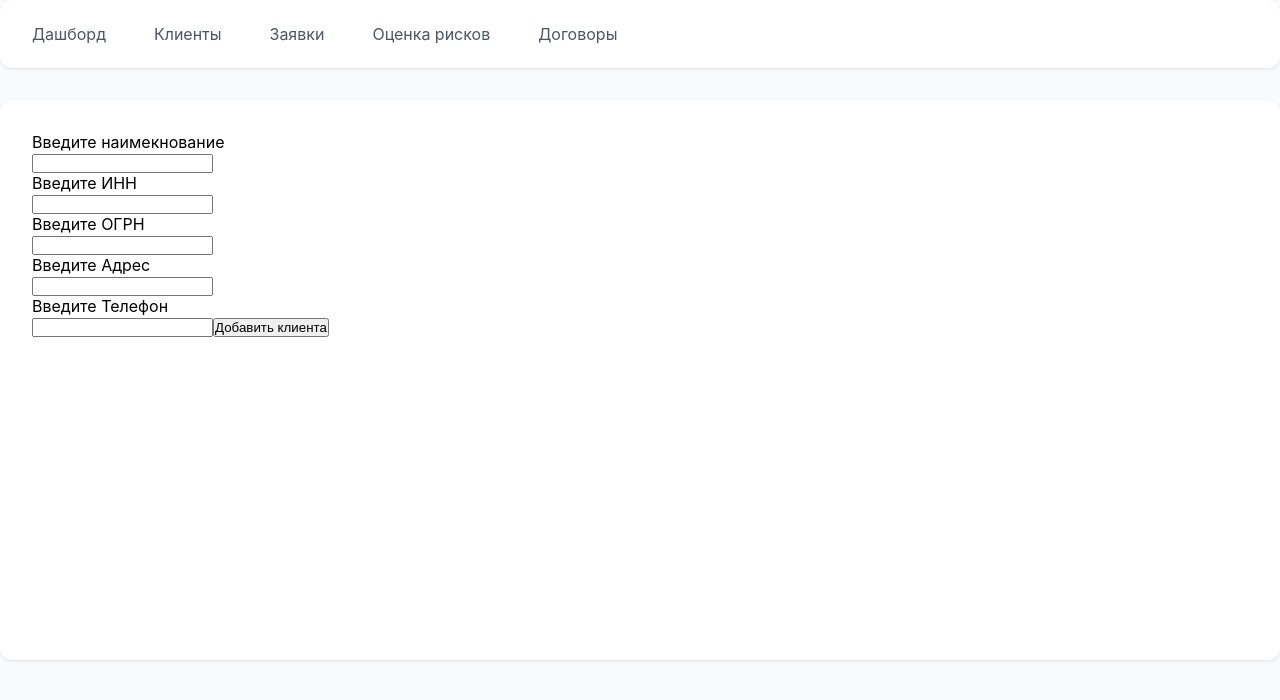
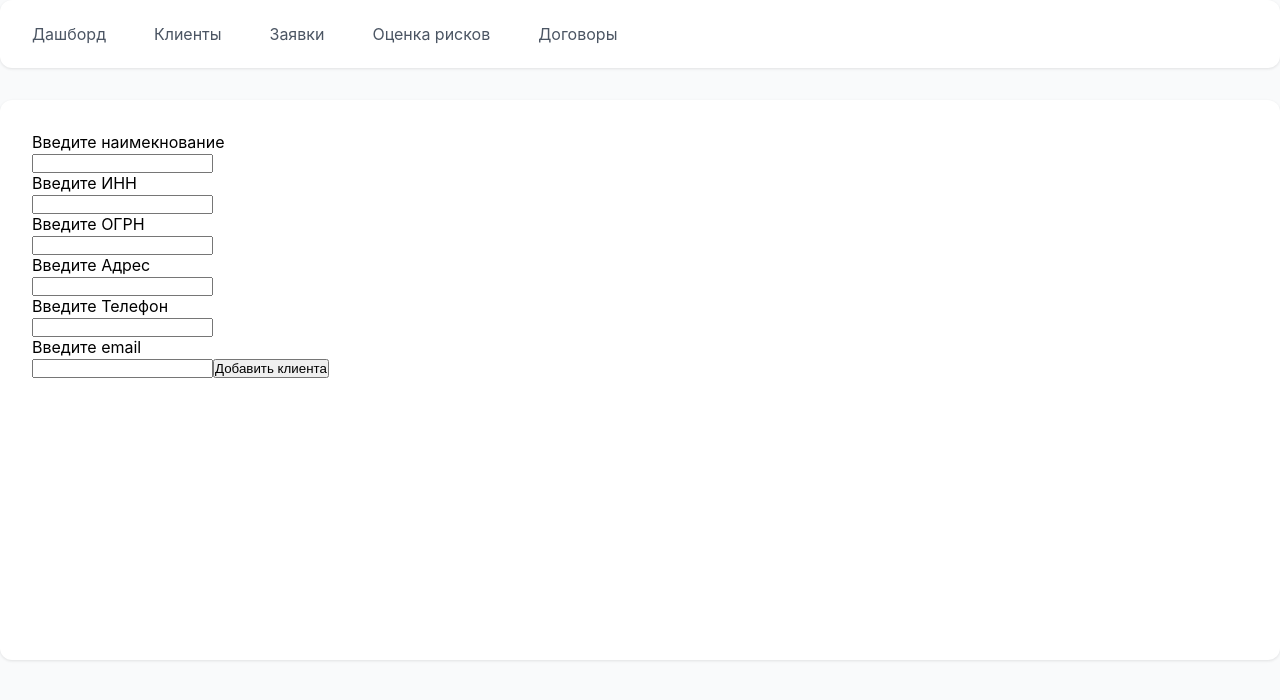
Before and after one commit to koneryk/RKIS_IS, a Vue app in the folder IS/client/: page /clients/new in a window 1280 px wide. Shown: the top 700 px of the page. Built offline with nearby package versions, Linux system fonts and the light colour scheme; sample sign-in values are in the browser's storage.

Commit message:
validation process

```diff
--- a/IS/client/dev-dist/sw.js
+++ b/IS/client/dev-dist/sw.js
@@ -82,7 +82,7 @@ define(['./workbox-6fc00345'], (function (workbox) { 'use strict';
     "revision": "3ca0b8505b4bec776b69afdba2768812"
   }, {
     "url": "index.html",
-    "revision": "0.c0phjquggek"
+    "revision": "0.6sm1ed7iej"
   }], {});
   workbox.cleanupOutdatedCaches();
   workbox.registerRoute(new workbox.NavigationRoute(workbox.createHandlerBoundToURL("index.html"), {
--- a/IS/client/src/views/ClientsADD.vue
+++ b/IS/client/src/views/ClientsADD.vue
@@ -2,15 +2,17 @@
     <div>
         <div>
             <p>Введите наимекнование</p>
-            <input type="text" name="NAME" id="NAME_cl">
+            <input type="text" name="NAME" id="NAME_cl" v-model="names">
             <p>Введите ИНН</p>
-            <input type="number" name="INN" id="INN_cl">
+            <input type="number" name="INN" id="INN_cl" v-model="inns" >
             <p>Введите ОГРН</p>
-            <input type="text" name="OGRN" id="OGRN_cl">
+            <input type="text" name="OGRN" id="OGRN_cl" v-model="ogrns">
             <p>Введите Адрес</p>
-            <input type="text" name="ADRESS" id="ADRESS_cl">
+            <input type="text" name="ADRESS" id="ADRESS_cl" v-model="adresss">
             <p>Введите Телефон</p>
-            <input type="number" name="TELEPHONE" id="TELEPHONE_cl">
+            <input type="number" name="TELEPHONE" id="TELEPHONE_cl" v-model="phones">
+            <p>Введите email</p>
+            <input type="number" name="EMAIL" id="EMAIL_cl" v-model="emails">
 
             <button @click="addclients">Добавить клиента</button>
         </div>
@@ -24,15 +26,42 @@ import api from '../api';
 const route = useRoute();
 const router = useRouter();
 
-const clients = ref([]);
-const products = ref([]);
+
+//^[\w\s\d\-А-яЁё]+$
+const names = ref('')
+
+
+//^(\d{10}|\d{12})$
+const inns = ref()
+
+//^(\d{13}|\d{15})$
+const ogrns = ref()
+
+//^[а-яА-ЯёЁa-zA-Z0-9\s\.,\-\/№]+$
+const adresss = ref()
+
+//^(\+7|8)?\s?\(?\d{3}\)?[\s-]?\d{3}[\s-]?\d{2}[\s-]?\d{2}$
+const phones = ref()
+
+///^[a-zA-Z0-9._%+-]+@[a-zA-Z0-9.-]+\.[a-zA-Z]{2,}$/
+const emails = ref()
+
+
+
+
 const loading = ref(true);
 const error = ref('');
 const submitting = ref(false);
 const name_cl = ref('')
 
+// const { name, inn, ogrn, address, phone, email } = req.body;
+async function addclients(){
+    //Валидация наименования
+    let regi = '^[\w\s\d\-А-яЁё]+$'
+    let res = names.value.match(regi)
 
 
+}
 
 
 /*
```
